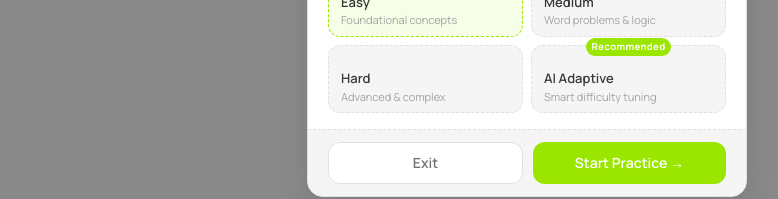
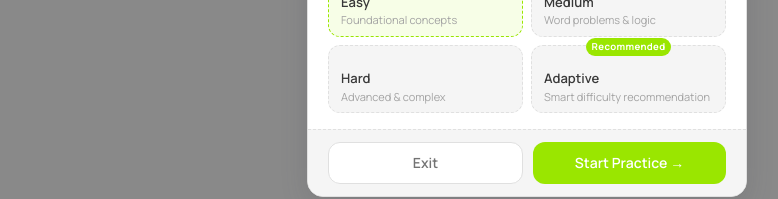
Before and after one commit to SUMITBOPATE/AptiX, a React (Vite) app: page /practice/mock-test in a window 1280 px wide. Shown: the part 473-672 px from the top of the page, without its empty margins (113-891 px from the left). Built offline with nearby package versions, Linux system fonts and the light colour scheme; no server answers; some icons are missing; a web font is replaced by a local one.

Commit message:
feat: add analytics tracking

```diff
--- a/package.json
+++ b/package.json
@@ -13,6 +13,7 @@
     "@hugeicons/react": "^1.1.5",
     "@supabase/supabase-js": "^2.98.0",
     "@tailwindcss/vite": "^4.1.11",
+    "@vercel/analytics": "^2.0.1",
     "autoprefixer": "^10.4.21",
     "postcss": "^8.5.6",
     "react": "^19.1.0",
--- a/src/components/quiz/Dailog.jsx
+++ b/src/components/quiz/Dailog.jsx
@@ -6,7 +6,7 @@ const DIFFICULTIES = [
   { id: 'easy',   label: 'Easy',        icon: Leaf01Icon, desc: 'Foundational concepts' },
   { id: 'medium', label: 'Medium',      icon: FlashIcon, desc: 'Word problems & logic' },
   { id: 'hard',   label: 'Hard',        icon: Fire02Icon, desc: 'Advanced & complex' },
-  { id: 'ai',     label: 'AI Adaptive', icon: StarsIcon, desc: 'Smart difficulty tuning', recommended: true },
+  { id: 'adaptive',     label: 'Adaptive', icon: StarsIcon, desc: 'Smart difficulty recommendation', recommended: true },
 ];
 
 const SLIDER_STEPS = [5, 10, 15, 20, 25, 30, 35, 40, 45, 50];
--- a/src/main.jsx
+++ b/src/main.jsx
@@ -2,7 +2,7 @@ import { StrictMode } from 'react'
 import { createRoot } from 'react-dom/client'
 import './index.css'
 import App from './App.jsx'
-
+import { Analytics } from "@vercel/analytics/next"
 import { BrowserRouter } from 'react-router-dom'
 createRoot(document.getElementById('root')).render(
   <BrowserRouter>
```
Also changed, not shown: 1 other file (tests, documents, lock files or other folders).
